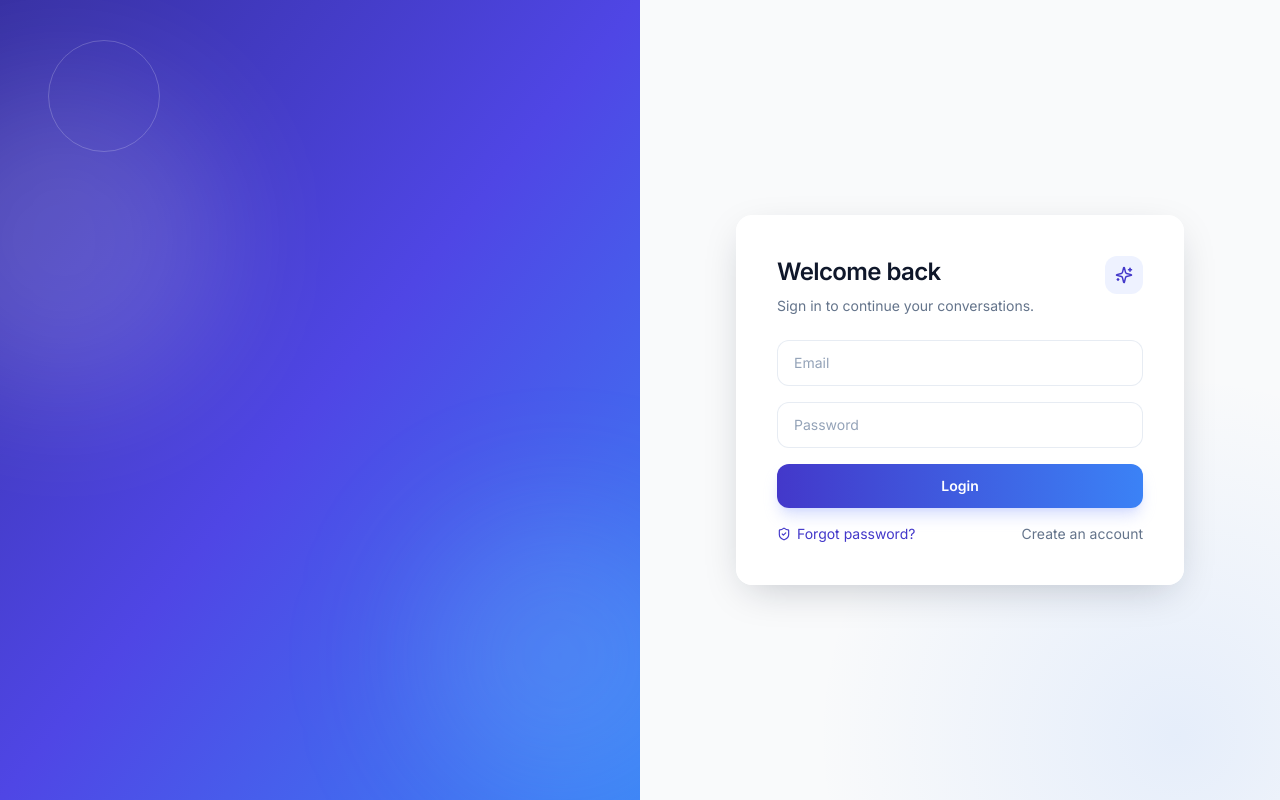
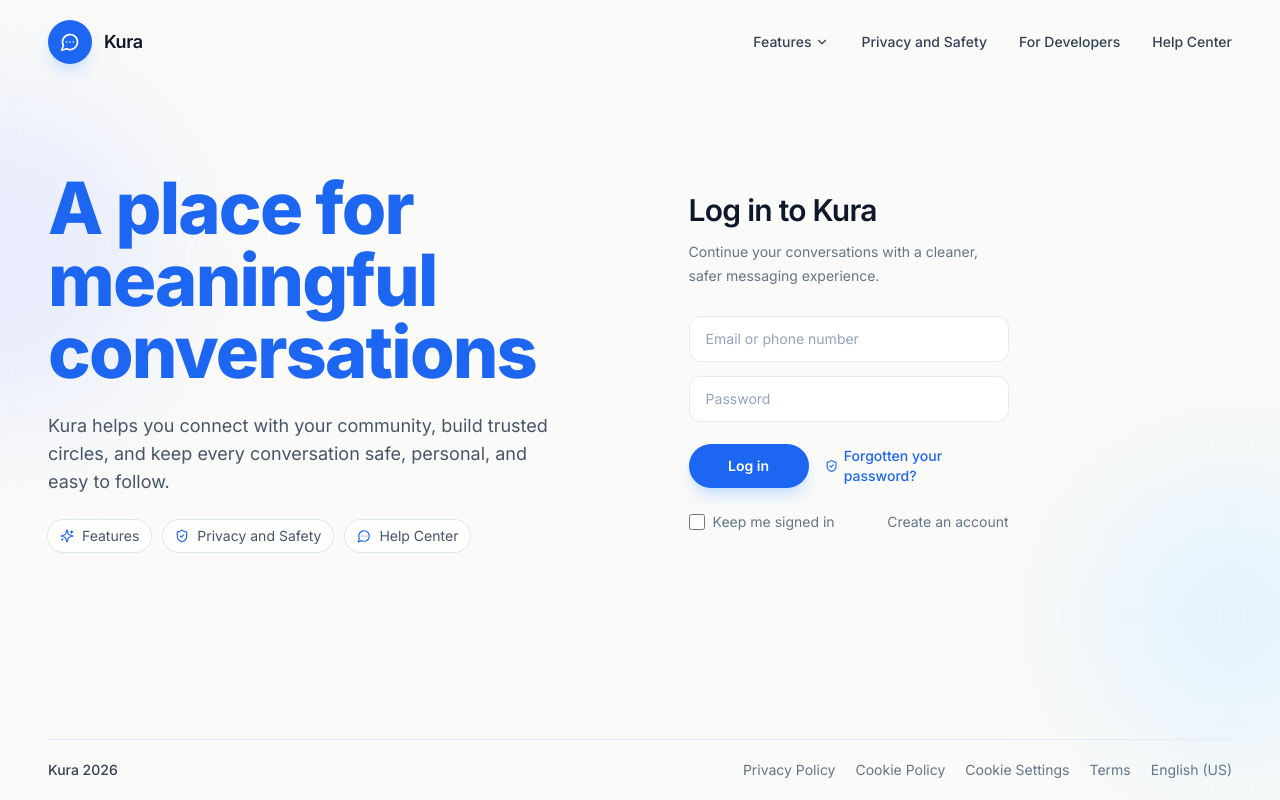
Before and after one commit to O101O/Project_Kura, a React (Vite) app in the folder client/: page /auth in a window 1280 px wide. Built offline with nearby package versions, Linux system fonts and the light colour scheme; no server answers.

Commit message:
update the signup page

```diff
--- a/client/src/components/auth/AuthCard.jsx
+++ b/client/src/components/auth/AuthCard.jsx
@@ -1,4 +1,4 @@
-import { Camera, ShieldCheck, Sparkles } from 'lucide-react';
+import { Camera, ShieldCheck } from 'lucide-react';
 import { useState } from 'react';
 import { Link } from 'react-router-dom';
 
@@ -25,25 +25,24 @@ const AuthCard = ({ mode, onSubmit, onToggle, loading, error }) => {
   };
 
   return (
-    <div className="kura-card w-full max-w-md p-8 animate-fadeIn lg:p-10">
-      <div className="mb-6 flex items-start justify-between">
+    <div className="w-full max-w-md animate-fadeIn">
+      <div className="mb-7">
         <div>
-          <h2 className="text-2xl font-semibold tracking-tight text-slate-900 dark:text-slate-100">
-            {mode === 'login' ? 'Welcome back' : 'Create account'}
+          <h2 className="text-2xl font-semibold tracking-tight text-slate-900 sm:text-3xl">
+            {mode === 'login' ? 'Log in to Kura' : 'Create your account'}
           </h2>
-          <p className="mt-2 text-sm text-slate-500 dark:text-slate-400">
-            {mode === 'login' ? 'Sign in to continue your conversations.' : 'Start chatting with your circle on Kura.'}
+          <p className="mt-3 max-w-sm text-sm leading-6 text-slate-500">
+            {mode === 'login'
+              ? 'Continue your conversations with a cleaner, safer messaging experience.'
+              : 'Start chatting with your circle on Kura with secure sign up and recovery options.'}
           </p>
-        </div>
-        <div className="rounded-xl bg-brand-50 p-2.5 text-brand-600 dark:bg-brand-900/30 dark:text-brand-200">
-          <Sparkles size={18} />
         </div>
       </div>
 
-      <form className="space-y-4" onSubmit={handleSubmit}>
+      <form className="space-y-3.5" onSubmit={handleSubmit}>
         {mode === 'register' && (
           <input
-            className="kura-input"
+            className="kura-input bg-white/95"
             placeholder="Username"
             name="username"
             value={form.username}
@@ -54,8 +53,8 @@ const AuthCard = ({ mode, onSubmit, onToggle, loading, error }) => {
 
         <input
           type="email"
-          className="kura-input"
-          placeholder="Email"
+          className="kura-input bg-white/95"
+          placeholder="Email or phone number"
           name="email"
           value={form.email}
           onChange={handleChange}
@@ -64,7 +63,7 @@ const AuthCard = ({ mode, onSubmit, onToggle, loading, error }) => {
 
         <input
           type="password"
-          className="kura-input"
+          className="kura-input bg-white/95"
           placeholder="Password"
           name="password"
           value={form.password}
@@ -77,7 +76,7 @@ const AuthCard = ({ mode, onSubmit, onToggle, loading, error }) => {
           <>
             <input
               type="password"
-              className="kura-input"
+              className="kura-input bg-white/95"
               placeholder="Confirm Password"
               name="confirmPassword"
               value={form.confirmPassword}
@@ -86,12 +85,12 @@ const AuthCard = ({ mode, onSubmit, onToggle, loading, error }) => {
               minLength={6}
             />
 
-            <label className="flex cursor-pointer items-center justify-between rounded-xl border border-dashed border-slate-300 bg-slate-50 px-4 py-3 text-sm text-slate-600 hover:border-brand-300 hover:bg-brand-50/40 dark:border-slate-700 dark:bg-slate-800/70 dark:text-slate-300 dark:hover:border-brand-700 dark:hover:bg-brand-900/20">
+            <label className="flex cursor-pointer items-center justify-between rounded-2xl border border-dashed border-slate-300 bg-white/70 px-4 py-3 text-sm text-slate-600 hover:border-brand-300 hover:bg-brand-50/40">
               <span className="inline-flex items-center gap-2">
                 <Camera size={15} />
                 {form.profilePic ? form.profilePic.name : 'Upload profile picture'}
               </span>
-              <span className="rounded-lg bg-white px-2 py-1 text-xs font-medium dark:bg-slate-900">Choose</span>
+              <span className="rounded-lg bg-white px-2 py-1 text-xs font-medium shadow-sm">Choose</span>
               <input
                 type="file"
                 name="profilePic"
@@ -103,25 +102,32 @@ const AuthCard = ({ mode, onSubmit, onToggle, loading, error }) => {
           </>
         )}
 
-        {error && <p className="rounded-lg bg-red-50 px-3 py-2 text-sm text-red-600 dark:bg-red-950/30 dark:text-red-300">{error}</p>}
+        {error && <p className="rounded-xl bg-red-50 px-3 py-2 text-sm text-red-600">{error}</p>}
 
-        <button
-          type="submit"
-          disabled={loading}
-          className="w-full rounded-xl bg-gradient-to-r from-brand-600 to-blue-500 px-4 py-3 text-sm font-semibold text-white shadow-lg shadow-indigo-200/70 hover:-translate-y-0.5 hover:shadow-xl hover:shadow-indigo-300/60 disabled:cursor-not-allowed disabled:opacity-70 dark:shadow-indigo-900/30"
-        >
-          {loading ? 'Please wait...' : mode === 'login' ? 'Login' : 'Create Account'}
-        </button>
+        <div className="flex flex-col gap-4 pt-2 sm:flex-row sm:items-center">
+          <button
+            type="submit"
+            disabled={loading}
+            className="inline-flex min-w-[120px] items-center justify-center rounded-full bg-[#1d66f2] px-6 py-3 text-sm font-semibold text-white shadow-lg shadow-blue-200/80 hover:-translate-y-0.5 hover:bg-[#1358db] disabled:cursor-not-allowed disabled:opacity-70"
+          >
+            {loading ? 'Please wait...' : mode === 'login' ? 'Log in' : 'Create Account'}
+          </button>
+
+          {mode === 'login' && (
+            <Link to="/forgot-password" className="inline-flex items-center gap-1.5 text-sm font-medium text-[#1d66f2] hover:text-[#1358db]">
+              <ShieldCheck size={14} />
+              Forgotten your password?
+            </Link>
+          )}
+        </div>
       </form>
 
-      <div className="mt-4 flex items-center justify-between text-sm">
-        {mode === 'login' ? (
-          <Link to="/forgot-password" className="inline-flex items-center gap-1.5 text-brand-600 hover:text-brand-500">
-            <ShieldCheck size={14} />
-            Forgot password?
-          </Link>
-        ) : <span />}
-        <button type="button" className="text-slate-500 hover:text-slate-800 dark:text-slate-300 dark:hover:text-slate-100" onClick={onToggle}>
+      <div className="mt-6 flex items-center justify-between text-sm">
+        <label className="inline-flex items-center gap-2 text-slate-500">
+          <input type="checkbox" className="h-4 w-4 rounded border-slate-300 text-[#1d66f2] focus:ring-[#1d66f2]" />
+          Keep me signed in
+        </label>
+        <button type="button" className="text-slate-500 hover:text-slate-800" onClick={onToggle}>
           {mode === 'login' ? 'Create an account' : 'Back to login'}
         </button>
       </div>
--- a/client/src/components/auth/AuthShell.jsx
+++ b/client/src/components/auth/AuthShell.jsx
@@ -1,31 +1,145 @@
-import { CheckCircle2 } from 'lucide-react';
+import { ChevronDown, MessageCircleMore, ShieldCheck, Sparkles } from 'lucide-react';
 
 const AuthShell = ({ children }) => {
   return (
-    <main className="grid min-h-screen grid-cols-1 lg:grid-cols-2">
-      <section className="relative hidden overflow-hidden bg-gradient-to-br from-brand-700 via-indigo-600 to-blue-500 px-14 py-12 lg:flex">
-        <div className="absolute -left-24 top-20 h-80 w-80 rounded-full bg-white/15 blur-3xl" />
-        <div className="absolute -right-16 bottom-0 h-72 w-72 rounded-full bg-sky-300/20 blur-3xl" />
-        <div className="absolute left-12 top-10 h-28 w-28 rounded-full border border-white/20" />
-        <div className="relative z-10 flex max-w-lg flex-col justify-center text-white animate-fadeIn">
-          <span className="mb-6 inline-flex w-fit rounded-full border border-white/30 bg-white/15 px-3 py-1 text-xs font-medium tracking-wide">
-            Kura Workspace Chat
-          </span>
-          <h1 className="text-5xl font-extrabold leading-tight">A place for meaningful conversations</h1>
-          <p className="mt-5 text-lg text-indigo-100">
-            Bring teams, communities, and friends together in one premium messaging experience built for fast collaboration.
-          </p>
-          <div className="mt-8 space-y-3 text-sm text-indigo-100">
-            <p className="inline-flex items-center gap-2"><CheckCircle2 size={16} /> Real-time messaging and presence</p>
-            <p className="inline-flex items-center gap-2"><CheckCircle2 size={16} /> Focused, elegant interface</p>
-            <p className="inline-flex items-center gap-2"><CheckCircle2 size={16} /> Secure auth and account recovery</p>
+    <main className="relative flex min-h-screen flex-col overflow-hidden bg-[#fafaf8] text-slate-900">
+      <div className="pointer-events-none absolute left-[-10rem] top-24 h-80 w-80 rounded-full bg-brand-100/70 blur-3xl" />
+      <div className="pointer-events-none absolute bottom-10 right-[-6rem] h-72 w-72 rounded-full bg-sky-100/80 blur-3xl" />
+
+      <header className="relative z-10 px-6 py-5 lg:px-12">
+        <div className="mx-auto flex w-full max-w-7xl items-center justify-between">
+          <div className="flex items-center gap-3">
+            <div className="flex h-11 w-11 items-center justify-center rounded-full bg-[#1d66f2] text-white shadow-lg shadow-blue-200/70">
+              <MessageCircleMore size={20} />
+            </div>
+            <span className="text-lg font-semibold tracking-tight text-slate-900">Kura</span>
+          </div>
+
+          <nav className="hidden items-center gap-8 text-sm font-medium text-slate-700 lg:flex">
+            <a href="#features" className="inline-flex items-center gap-1 hover:text-[#1d66f2]">
+              Features
+              <ChevronDown size={14} />
+            </a>
+            <a href="#privacy" className="hover:text-[#1d66f2]">Privacy and Safety</a>
+            <a href="#developers" className="hover:text-[#1d66f2]">For Developers</a>
+            <a href="#help" className="hover:text-[#1d66f2]">Help Center</a>
+          </nav>
+        </div>
+      </header>
+
+      <div className="relative z-10 mx-auto flex w-full max-w-7xl flex-1 items-center px-6 pb-12 pt-4 lg:px-12 lg:pb-24">
+        <section className="grid w-full items-center gap-10 lg:grid-cols-[minmax(0,1.05fr)_minmax(420px,0.95fr)]">
+          <div className="max-w-xl animate-fadeIn">
+            <h1 className="text-5xl font-extrabold leading-[0.98] tracking-tight text-[#1d66f2] sm:text-6xl lg:text-7xl">
+              A place for meaningful conversations
+            </h1>
+            <p className="mt-6 max-w-lg text-base leading-7 text-slate-600 sm:text-lg">
+              Kura helps you connect with your community, build trusted circles, and keep every conversation safe, personal, and easy to follow.
+            </p>
+            <div className="mt-6 flex flex-wrap gap-3 text-sm text-slate-600">
+              <span id="features" className="inline-flex items-center gap-2 rounded-full bg-white/80 px-3 py-1.5 shadow-sm ring-1 ring-slate-200">
+                <Sparkles size={14} className="text-[#1d66f2]" />
+                Features
+              </span>
+              <span id="privacy" className="inline-flex items-center gap-2 rounded-full bg-white/80 px-3 py-1.5 shadow-sm ring-1 ring-slate-200">
+                <ShieldCheck size={14} className="text-[#1d66f2]" />
+                Privacy and Safety
+              </span>
+              <span id="help" className="inline-flex items-center gap-2 rounded-full bg-white/80 px-3 py-1.5 shadow-sm ring-1 ring-slate-200">
+                <MessageCircleMore size={14} className="text-[#1d66f2]" />
+                Help Center
+              </span>
+            </div>
+          </div>
+
+          <div className="grid items-center gap-8 lg:grid-cols-[minmax(320px,380px)_minmax(260px,1fr)]">
+            <div className="order-2 lg:order-1">
+              {children}
+            </div>
+
+            <div className="relative order-1 hidden min-h-[480px] animate-fadeIn lg:block lg:order-2">
+              <div className="absolute left-8 top-4 flex h-20 w-20 items-center justify-center rounded-[2rem] bg-gradient-to-br from-yellow-300 via-orange-300 to-pink-300 shadow-lg shadow-orange-100">
+                <span className="text-3xl">?</span>
+              </div>
+
+              <div className="absolute right-0 top-8 w-[255px] rounded-[2rem] bg-white p-4 shadow-[0_30px_80px_-30px_rgba(29,102,242,0.35)] ring-1 ring-slate-100">
+                <div className="mb-4 flex items-center justify-between text-slate-900">
+                  <span className="text-lg font-bold text-slate-900">Kura</span>
+                  <div className="h-6 w-6 rounded-full border border-slate-200 bg-white" />
+                </div>
+                <div className="rounded-2xl bg-slate-100 px-4 py-3 text-sm text-slate-500">Search</div>
+                <div className="mt-4 space-y-3">
+                  <div className="flex items-center gap-3">
+                    <div className="h-10 w-10 rounded-full bg-sky-100" />
+                    <div className="flex-1">
+                      <div className="h-3 w-24 rounded-full bg-slate-200" />
+                      <div className="mt-2 h-3 w-32 rounded-full bg-slate-100" />
+                    </div>
+                  </div>
+                  <div className="flex items-center gap-3">
+                    <div className="h-10 w-10 rounded-full bg-pink-100" />
+                    <div className="flex-1">
+                      <div className="h-3 w-20 rounded-full bg-slate-200" />
+                      <div className="mt-2 h-3 w-28 rounded-full bg-slate-100" />
+                    </div>
+                  </div>
+                  <div className="flex items-center gap-3">
+                    <div className="h-10 w-10 rounded-full bg-emerald-100" />
+                    <div className="flex-1">
+                      <div className="h-3 w-16 rounded-full bg-slate-200" />
+                      <div className="mt-2 h-3 w-24 rounded-full bg-slate-100" />
+                    </div>
+                  </div>
+                </div>
+              </div>
+
+              <div className="absolute bottom-0 left-0 w-[290px] rounded-[2rem] bg-[linear-gradient(180deg,#eff6ff_0%,#dbeafe_100%)] p-4 shadow-[0_30px_80px_-30px_rgba(29,102,242,0.42)] ring-1 ring-blue-100">
+                <div className="flex items-center justify-between">
+                  <div>
+                    <p className="text-sm font-semibold text-slate-900">Veronica Jones</p>
+                    <p className="text-xs text-slate-500">Active now</p>
+                  </div>
+                  <div className="h-6 w-6 rounded-full border border-blue-200 bg-white/70" />
+                </div>
+                <div className="mt-5 space-y-3 text-sm">
+                  <div className="max-w-[78%] rounded-2xl rounded-bl-md bg-white px-4 py-3 text-slate-700 shadow-sm">
+                    Hey! Hope you're having a wonderful day.
+                  </div>
+                  <div className="ml-auto max-w-[74%] rounded-2xl rounded-br-md bg-[#1d66f2] px-4 py-3 text-white shadow-sm">
+                    Thanks! Just checking in before we chat later.
+                  </div>
+                  <div className="rounded-2xl bg-white px-4 py-3 shadow-sm">
+                    <div className="rounded-2xl bg-slate-900 px-4 py-3 text-white">
+                      <div className="text-sm font-medium">Veronica is typing...</div>
+                      <div className="mt-2 flex items-center gap-1.5">
+                        <span className="h-2 w-2 rounded-full bg-white/80" />
+                        <span className="h-2 w-2 rounded-full bg-white/65" />
+                        <span className="h-2 w-2 rounded-full bg-white/50" />
+                      </div>
+                    </div>
+                    <div className="mt-2 text-xs text-slate-500">Typing indicator</div>
+                  </div>
+                </div>
+              </div>
+
+              <div className="absolute bottom-24 right-[-0.5rem] h-16 w-16 rounded-[1.5rem] bg-pink-200/80 blur-[1px]" />
+            </div>
+          </div>
+        </section>
+      </div>
+
+      <footer className="relative z-10 px-6 py-5 text-sm text-slate-500 lg:px-12">
+        <div className="mx-auto flex w-full max-w-7xl flex-col gap-3 border-t border-slate-200/80 pt-5 lg:flex-row lg:items-center lg:justify-between">
+          <div className="font-medium text-slate-700">Kura 2026</div>
+          <div className="flex flex-wrap items-center gap-x-5 gap-y-2">
+            <a href="#privacy-policy" className="hover:text-[#1d66f2]">Privacy Policy</a>
+            <a href="#cookie-policy" className="hover:text-[#1d66f2]">Cookie Policy</a>
+            <a href="#cookie-settings" className="hover:text-[#1d66f2]">Cookie Settings</a>
+            <a href="#terms" className="hover:text-[#1d66f2]">Terms</a>
+            <a href="#language" className="hover:text-[#1d66f2]">English (US)</a>
           </div>
         </div>
-      </section>
-
-      <section className="flex items-center justify-center p-6 lg:p-12">
-        {children}
-      </section>
+      </footer>
     </main>
   );
 };
```
Also changed, not shown: 1 other file (tests, documents, lock files or other folders).
